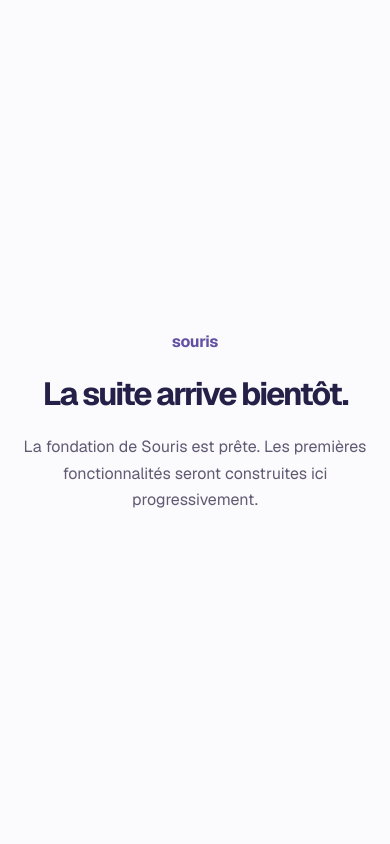
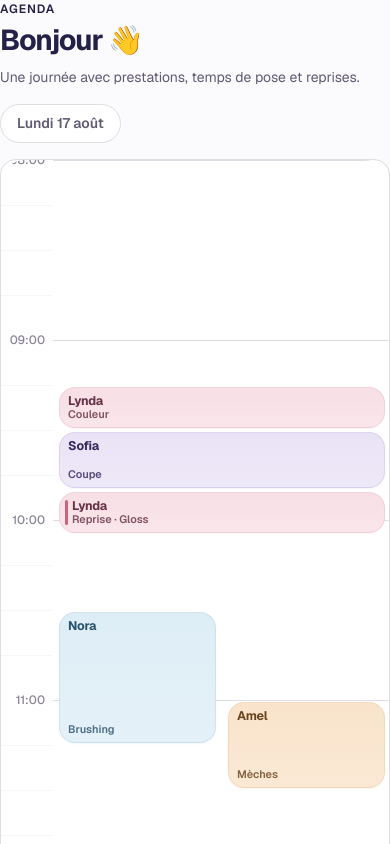
Before and after one commit to mortyflex/souris, a Next.js app: page / in a window 390 px wide. Shown: the top 844 px of the page. Built offline with nearby package versions, Linux system fonts and the light colour scheme.

Commit message:
feat(agenda): 🗓️ refine day scheduling layout

```diff
--- /dev/null
+++ b/src/app/page.module.css
@@ -0,0 +1,94 @@
+.page {
+  min-height: 100vh;
+  background: var(--color-background);
+  padding: var(--space-6) var(--page-padding-inline);
+}
+
+.shell {
+  width: min(100%, 1180px);
+  margin: 0 auto;
+}
+
+.header {
+  display: flex;
+  align-items: flex-end;
+  justify-content: space-between;
+  gap: var(--space-6);
+  margin-bottom: var(--space-6);
+}
+
+.heading {
+  min-width: 0;
+}
+
+.eyebrow,
+.title,
+.description {
+  margin: 0;
+}
+
+.eyebrow {
+  color: var(--color-primary);
+  font-size: var(--font-size-xs);
+  font-weight: var(--font-weight-semibold);
+  letter-spacing: 0.08em;
+  text-transform: uppercase;
+}
+
+.title {
+  margin-top: var(--space-2);
+  color: var(--color-text-primary);
+  font-size: clamp(1.8rem, 4vw, 2.6rem);
+  font-weight: var(--font-weight-bold);
+  line-height: 1;
+  letter-spacing: -0.04em;
+}
+
+.description {
+  max-width: 600px;
+  margin-top: var(--space-3);
+  color: var(--color-text-secondary);
+  font-size: var(--font-size-sm);
+  line-height: 1.5;
+}
+
+.date {
+  flex: 0 0 auto;
+  border: 1px solid var(--color-border);
+  border-radius: var(--radius-pill);
+  background: var(--color-surface);
+  padding: var(--space-2) var(--space-4);
+  color: var(--color-text-secondary);
+  font-size: var(--font-size-sm);
+  font-weight: var(--font-weight-semibold);
+  white-space: nowrap;
+}
+
+.agenda {
+  overflow: hidden;
+  border: 1px solid var(--color-border);
+  border-radius: var(--radius-xl);
+  background: var(--color-surface);
+  box-shadow: var(--shadow-sm);
+}
+
+@media (max-width: 767px) {
+  .page {
+    padding: var(--space-4) var(--page-padding-inline);
+  }
+
+  .header {
+    display: grid;
+    align-items: start;
+    gap: var(--space-4);
+    margin-bottom: var(--space-4);
+  }
+
+  .date {
+    width: fit-content;
+  }
+
+  .agenda {
+    border-radius: var(--radius-lg);
+  }
+}
--- a/src/app/page.tsx
+++ b/src/app/page.tsx
@@ -1,15 +1,37 @@
+import { AgendaDayView } from "@/features/appointments/components/agenda-day-view";
+import {
+  agendaDemoAppointments,
+  agendaDemoDayEndAt,
+  agendaDemoDayStartAt,
+} from "@/features/appointments/demo/agenda-day-demo-data";
+
+import styles from "./page.module.css";
+
 export default function HomePage() {
   return (
-    <main className="app-placeholder">
-      <div className="app-placeholder__content">
-        <span className="app-placeholder__brand">souris</span>
+    <main className={styles.page}>
+      <div className={styles.shell}>
+        <header className={styles.header}>
+          <div className={styles.heading}>
+            <p className={styles.eyebrow}>Agenda</p>
 
-        <h1>La suite arrive bientôt.</h1>
+            <h1 className={styles.title}>Bonjour 👋</h1>
 
-        <p>
-          La fondation de Souris est prête. Les premières fonctionnalités seront
-          construites ici progressivement.
-        </p>
+            <p className={styles.description}>
+              Une journée avec prestations, temps de pose et reprises.
+            </p>
+          </div>
+
+          <div className={styles.date}>Lundi 17 août</div>
+        </header>
+
+        <div className={styles.agenda}>
+          <AgendaDayView
+            appointments={agendaDemoAppointments}
+            dayEndAt={agendaDemoDayEndAt}
+            dayStartAt={agendaDemoDayStartAt}
+          />
+        </div>
       </div>
     </main>
   );
--- a/src/features/appointments/components/agenda-day-phase.module.css
+++ b/src/features/appointments/components/agenda-day-phase.module.css
@@ -1,32 +1,47 @@
 .activePhase {
   position: relative;
-  z-index: 2;
-  display: grid;
+  display: flex;
   width: 100%;
   height: 100%;
   min-width: 0;
-  align-content: start;
-  gap: 3px;
+  flex-direction: column;
+  justify-content: space-between;
+  gap: 2px;
   overflow: hidden;
   border: 1px solid
-    color-mix(in srgb, var(--agenda-service-accent) 18%, transparent);
-  border-radius: var(--radius-md);
-  background: var(--agenda-service-background);
-  padding: var(--space-2);
+    color-mix(in srgb, var(--agenda-service-accent) 13%, transparent);
+  border-radius: var(--radius-lg);
+  background: linear-gradient(
+    180deg,
+    color-mix(
+      in srgb,
+      var(--agenda-service-background-strong) 38%,
+      var(--agenda-service-background)
+    ),
+    var(--agenda-service-background)
+  );
+  padding: 7px var(--space-3);
   color: var(--agenda-service-text);
+  box-shadow: 0 1px 2px
+    color-mix(in srgb, var(--agenda-service-accent) 7%, transparent);
 }
 
-.activeHeader {
-  display: flex;
-  min-width: 0;
-  align-items: baseline;
-  justify-content: space-between;
-  gap: var(--space-2);
+.activePhase::before {
+  position: absolute;
+  inset: 7px auto 7px 5px;
+  width: 3px;
+  border-radius: var(--radius-pill);
+  background: var(--agenda-service-accent);
+  content: "";
+  opacity: 0;
+}
+
+.activePhase[data-resume="true"]::before {
+  opacity: 1;
 }
 
 .clientName,
-.activity,
-.duration {
+.activity {
   margin: 0;
 }
 
@@ -37,125 +52,85 @@
   font-size: var(--font-size-sm);
   font-weight: var(--font-weight-bold);
   line-height: 1.05;
+  letter-spacing: -0.015em;
   text-overflow: ellipsis;
-  white-space: nowrap;
-}
-
-.startTime {
-  flex: 0 0 auto;
-  color: color-mix(in srgb, var(--agenda-service-text) 66%, transparent);
-  font-size: 0.68rem;
-  font-weight: var(--font-weight-semibold);
-  line-height: 1;
   white-space: nowrap;
 }
 
 .activity {
   min-width: 0;
   overflow: hidden;
-  color: var(--agenda-service-text);
+  color: color-mix(in srgb, var(--agenda-service-text) 82%, transparent);
   font-size: var(--font-size-xs);
   font-weight: var(--font-weight-semibold);
-  line-height: 1.15;
+  line-height: 1.05;
   text-overflow: ellipsis;
   white-space: nowrap;
 }
 
-.duration {
+.activePhase[data-resume="true"] {
+  padding-left: calc(var(--space-3) + 3px);
+}
+
+.processingPhase {
+  display: flex;
+  width: 100%;
+  height: 24px;
+  min-width: 0;
+  align-items: center;
+  gap: var(--space-2);
+  overflow: hidden;
+  border: 1px solid
+    color-mix(in srgb, var(--agenda-service-accent) 12%, transparent);
+  border-radius: var(--radius-pill);
+  background: color-mix(
+    in srgb,
+    var(--agenda-service-background) 42%,
+    transparent
+  );
+  padding: 0 var(--space-3);
   color: color-mix(in srgb, var(--agenda-service-text) 65%, transparent);
   font-size: 0.68rem;
   line-height: 1;
+  opacity: 0.74;
 }
 
-.processingPhase {
-  position: relative;
-  z-index: 0;
-  display: flex;
-  width: 100%;
-  height: 100%;
+.processingLabel {
   min-width: 0;
-  align-items: flex-start;
-  gap: 5px;
   overflow: hidden;
-  border-left: 2px dashed
-    color-mix(in srgb, var(--agenda-service-accent) 30%, transparent);
-  padding: 5px var(--space-2);
-  background: color-mix(
-    in srgb,
-    var(--agenda-service-processing) 38%,
-    transparent
-  );
-  color: color-mix(in srgb, var(--agenda-service-text) 72%, transparent);
-  font-size: 0.68rem;
-  line-height: 1.1;
-}
-
-.processingIdentity,
-.processingName,
-.processingDuration,
-.processingResume {
+  font-weight: var(--font-weight-semibold);
+  text-overflow: ellipsis;
   white-space: nowrap;
 }
 
-.processingIdentity {
-  overflow: hidden;
-  font-weight: var(--font-weight-semibold);
-  text-overflow: ellipsis;
-}
-
-.processingSeparator {
-  opacity: 0.55;
-}
-
-.processingName {
-  font-weight: var(--font-weight-medium);
-}
-
-.processingDuration {
-  color: color-mix(in srgb, var(--agenda-service-text) 58%, transparent);
-}
-
 .processingResume {
+  flex: 0 0 auto;
   margin-left: auto;
   color: var(--agenda-service-accent);
   font-weight: var(--font-weight-semibold);
-}
-
-.activePhase[data-resume="true"] {
-  border-left-width: 3px;
-  border-left-color: var(--agenda-service-accent);
+  white-space: nowrap;
 }
 
 @media (max-width: 767px) {
   .activePhase {
-    gap: 2px;
-    padding: 5px var(--space-2);
+    padding: 6px var(--space-2);
+  }
+
+  .activePhase[data-resume="true"] {
+    padding-left: calc(var(--space-2) + 4px);
   }
 
   .clientName {
-    font-size: var(--font-size-xs);
+    font-size: 0.78rem;
   }
 
   .activity {
-    font-size: 0.7rem;
-  }
-
-  .duration {
-    font-size: 0.65rem;
+    font-size: 0.68rem;
   }
 
   .processingPhase {
-    gap: 4px;
+    height: 22px;
     padding-inline: var(--space-2);
-  }
-
-  .processingDuration {
-    display: none;
+    font-size: 0.64rem;
   }
 }
-
-@media (min-width: 768px) {
-  .activePhase {
-    padding: var(--space-2) var(--space-3);
-  }
-}
--- a/src/features/appointments/components/agenda-day-phase.tsx
+++ b/src/features/appointments/components/agenda-day-phase.tsx
@@ -21,25 +21,16 @@ const timeFormatter = new Intl.DateTimeFormat("fr-FR", {
 
 function getActivityLabel({
   serviceName,
-  phaseName,
   isResume,
 }: {
   serviceName: string;
-  phaseName: string;
   isResume: boolean;
 }): string {
   if (isResume) {
     return `Reprise · ${serviceName}`;
   }
 
-  if (
-    serviceName.trim().toLocaleLowerCase("fr-FR") ===
-    phaseName.trim().toLocaleLowerCase("fr-FR")
-  ) {
-    return serviceName;
-  }
-
-  return `${serviceName} · ${phaseName}`;
+  return serviceName;
 }
 
 export function AgendaDayPhase({
@@ -53,44 +44,33 @@ export function AgendaDayPhase({
 }: AgendaDayPhaseProps) {
   const colorClassName = getAgendaServiceColorClass(color);
 
-  const startTime = timeFormatter.format(phase.startAt);
+  if (!phase.requiresStaff) {
+    const resumeTime = timeFormatter.format(phase.endAt);
 
-  const endTime = timeFormatter.format(phase.endAt);
-
-  if (!phase.requiresStaff) {
     return (
       <div
-        aria-label={`${clientName}, ${phase.label}, ${phase.durationMinutes} min, professionnel disponible, reprise à ${endTime}`}
+        aria-label={`${clientName}, pose, reprise à ${resumeTime}`}
         className={`${styles.processingPhase} ${colorClassName}`}
         data-phase-id={phase.phaseId}
         data-phase-kind="processing"
       >
-        <span className={styles.processingIdentity}>{clientName}</span>
-
-        <span aria-hidden="true" className={styles.processingSeparator}>
-          ·
+        <span className={styles.processingLabel}>
+          {clientName} · {phase.label}
         </span>
 
-        <span className={styles.processingName}>{phase.label}</span>
-
-        <span className={styles.processingDuration}>
-          {phase.durationMinutes} min
-        </span>
-
-        <span className={styles.processingResume}>Reprise {endTime}</span>
+        <span className={styles.processingResume}>Reprise {resumeTime}</span>
       </div>
     );
   }
 
   const activityLabel = getActivityLabel({
     serviceName,
-    phaseName: phase.label,
     isResume,
   });
 
   return (
     <article
-      aria-label={`${clientName}, ${activityLabel}, ${startTime}, ${phase.durationMinutes} min`}
+      aria-label={`${clientName}, ${activityLabel}`}
       className={`${styles.activePhase} ${colorClassName}`}
       data-first-phase={isFirstPhase ? "true" : "false"}
       data-last-phase={isLastPhase ? "true" : "false"}
@@ -98,20 +78,9 @@ export function AgendaDayPhase({
       data-phase-kind="active"
       data-resume={isResume ? "true" : "false"}
     >
-      <div className={styles.activeHeader}>
-        <h3 className={styles.clientName}>{clientName}</h3>
-
-        <time
-          className={styles.startTime}
-          dateTime={phase.startAt.toISOString()}
-        >
-          {startTime}
-        </time>
-      </div>
+      <h3 className={styles.clientName}>{clientName}</h3>
 
       <p className={styles.activity}>{activityLabel}</p>
-
-      <p className={styles.duration}>{phase.durationMinutes} min</p>
     </article>
   );
 }
--- a/src/features/appointments/components/agenda-day-view.module.css
+++ b/src/features/appointments/components/agenda-day-view.module.css
@@ -5,7 +5,11 @@
   min-width: 0;
   overflow: hidden;
   border-radius: var(--radius-xl);
-  background: var(--color-surface);
+  background: linear-gradient(
+    180deg,
+    color-mix(in srgb, var(--color-surface) 96%, var(--color-background)),
+    var(--color-surface)
+  );
 }
 
 .timeline,
@@ -40,13 +44,13 @@
 
 .slotLine {
   width: 100%;
-  border-top: 1px solid color-mix(in srgb, var(--color-border) 30%, transparent);
+  border-top: 1px solid color-mix(in srgb, var(--color-border) 25%, transparent);
 }
 
 .timeSlot[data-hour="true"] .slotLine {
   border-top-color: color-mix(
     in srgb,
-    var(--color-border-strong) 56%,
+    var(--color-border-strong) 55%,
     transparent
   );
 }
@@ -61,25 +65,42 @@
 .processingPhasePosition {
   position: absolute;
   min-width: 0;
-  padding: 2px var(--space-2) 2px 0;
-  pointer-events: auto;
 }
 
 .activePhasePosition {
   z-index: calc(20 + var(--agenda-column-index));
-  width: calc(100% - (var(--agenda-column-index) * 12px));
-  margin-left: calc(var(--agenda-column-index) * 12px);
+
+  width: calc(
+    (100% - ((var(--agenda-column-count) - 1) * var(--space-2))) /
+      var(--agenda-column-count)
+  );
+
+  margin-left: calc(
+    var(--agenda-column-index) *
+      (
+        (100% - ((var(--agenda-column-count) - 1) * var(--space-2))) /
+          var(--agenda-column-count) + var(--space-2)
+      )
+  );
+
+  padding: 2px var(--space-1) 2px 0;
+
+  pointer-events: auto;
 }
 
 .processingPhasePosition {
   z-index: 2;
   width: 100%;
-  padding-right: var(--space-3);
+  padding: 3px var(--space-3) 0 0;
+  pointer-events: none;
 }
 
-.activePhasePosition > *,
+.activePhasePosition > * {
+  height: 100%;
+}
+
 .processingPhasePosition > * {
-  height: 100%;
+  height: auto;
 }
 
 @media (min-width: 768px) {
@@ -92,17 +113,7 @@
   }
 
   .activePhasePosition {
-    width: calc(
-      (100% - ((var(--agenda-column-count) - 1) * var(--space-2))) /
-        var(--agenda-column-count)
-    );
-    margin-left: calc(
-      var(--agenda-column-index) *
-        (
-          (100% - ((var(--agenda-column-count) - 1) * var(--space-2))) /
-            var(--agenda-column-count) + var(--space-2)
-        )
-    );
+    padding-right: var(--space-2);
   }
 
   .processingPhasePosition {
--- a/src/features/appointments/components/agenda-day-view.tsx
+++ b/src/features/appointments/components/agenda-day-view.tsx
@@ -12,7 +12,7 @@ import { AgendaDayPhase } from "./agenda-day-phase";
 import styles from "./agenda-day-view.module.css";
 
 const STEP_MINUTES = 15;
-const PIXELS_PER_MINUTE = 2;
+const PIXELS_PER_MINUTE = 3;
 const MILLISECONDS_PER_MINUTE = 60_000;
 
 export type AgendaDayAppointment = {
@@ -209,7 +209,9 @@ export function AgendaDayView({
         entry.phase.startAt < dayEndAt && entry.phase.endAt > dayStartAt,
     );
 
-  const positionedEntries = positionActivePhases(phaseEntries);
+  const positionedEntries = positionActivePhases(phaseEntries).filter(
+    (entry) => entry.phase.requiresStaff,
+  );
 
   return (
     <section
--- /dev/null
+++ b/src/features/appointments/demo/agenda-day-demo-data.ts
@@ -0,0 +1,182 @@
+import type { Appointment } from "@/domain/appointments/appointment.types";
+
+import type { AgendaDayAppointment } from "../components/agenda-day-view";
+
+export const agendaDemoDayStartAt = new Date(2026, 7, 17, 8, 0);
+
+export const agendaDemoDayEndAt = new Date(2026, 7, 17, 18, 0);
+
+const lyndaAppointment: Appointment = {
+  id: "appointment-lynda",
+  businessId: "business-demo",
+  clientId: "client-lynda",
+  staffMemberId: "staff-demo",
+  startAt: new Date(2026, 7, 17, 9, 15),
+  status: "CONFIRMED",
+  items: [
+    {
+      id: "item-lynda-color",
+      serviceId: "service-color",
+      order: 0,
+      serviceName: "Couleur",
+      serviceType: "TECHNIQUE",
+      price: 55,
+      phases: [
+        {
+          id: "phase-lynda-application",
+          name: "Application",
+          durationMinutes: 15,
+          requiresStaff: true,
+        },
+        {
+          id: "phase-lynda-processing",
+          name: "Pose",
+          durationMinutes: 20,
+          requiresStaff: false,
+        },
+      ],
+    },
+    {
+      id: "item-lynda-gloss",
+      serviceId: "service-gloss",
+      order: 1,
+      serviceName: "Gloss",
+      serviceType: "SERVICE",
+      price: 25,
+      phases: [
+        {
+          id: "phase-lynda-gloss",
+          name: "Gloss",
+          durationMinutes: 15,
+          requiresStaff: true,
+        },
+      ],
+    },
+  ],
+};
+
+const sofiaAppointment: Appointment = {
+  id: "appointment-sofia",
+  businessId: "business-demo",
+  clientId: "client-sofia",
+  staffMemberId: "staff-demo",
+  startAt: new Date(2026, 7, 17, 9, 30),
+  status: "CONFIRMED",
+  items: [
+    {
+      id: "item-sofia-cut",
+      serviceId: "service-cut",
+      order: 0,
+      serviceName: "Coupe",
+      serviceType: "SERVICE",
+      price: 35,
+      phases: [
+        {
+          id: "phase-sofia-cut",
+          name: "Coupe",
+          durationMinutes: 20,
+          requiresStaff: true,
+        },
+      ],
+    },
+  ],
+};
+
+const noraAppointment: Appointment = {
+  id: "appointment-nora",
+  businessId: "business-demo",
+  clientId: "client-nora",
+  staffMemberId: "staff-demo",
+  startAt: new Date(2026, 7, 17, 10, 30),
+  status: "CONFIRMED",
+  items: [
+    {
+      id: "item-nora-brushing",
+      serviceId: "service-brushing",
+      order: 0,
+      serviceName: "Brushing",
+      serviceType: "SERVICE",
+      price: 40,
+      phases: [
+        {
+          id: "phase-nora-brushing",
+          name: "Brushing",
+          durationMinutes: 45,
+          requiresStaff: true,
+        },
+      ],
+    },
+  ],
+};
+
+const amelAppointment: Appointment = {
+  id: "appointment-amel",
+  businessId: "business-demo",
+  clientId: "client-amel",
+  staffMemberId: "staff-demo",
+  startAt: new Date(2026, 7, 17, 11, 0),
+  status: "CONFIRMED",
+  items: [
+    {
+      id: "item-amel-highlights",
+      serviceId: "service-highlights",
+      order: 0,
+      serviceName: "Mèches",
+      serviceType: "TECHNIQUE",
+      price: 95,
+      phases: [
+        {
+          id: "phase-amel-application",
+          name: "Application",
+          durationMinutes: 30,
+          requiresStaff: true,
+        },
+        {
+          id: "phase-amel-processing",
+          name: "Pose",
+          durationMinutes: 35,
+          requiresStaff: false,
+        },
+      ],
+    },
+    {
+      id: "item-amel-finish",
+      serviceId: "service-finish",
+      order: 1,
+      serviceName: "Patine & finition",
+      serviceType: "SERVICE",
+      price: 30,
+      phases: [
+        {
+          id: "phase-amel-finish",
+          name: "Finition",
+          durationMinutes: 25,
+          requiresStaff: true,
+        },
+      ],
+    },
+  ],
+};
+
+export const agendaDemoAppointments: AgendaDayAppointment[] = [
+  {
+    appointment: lyndaAppointment,
+    clientName: "Lynda",
+    color: "rose",
+  },
+  {
+    appointment: sofiaAppointment,
+    clientName: "Sofia",
+    color: "lavender",
+  },
+  {
+    appointment: noraAppointment,
+    clientName: "Nora",
+    color: "sky",
+  },
+  {
+    appointment: amelAppointment,
+    clientName: "Amel",
+    color: "peach",
+  },
+];
```
Also changed, not shown: 2 other files (tests, documents, lock files or other folders).
